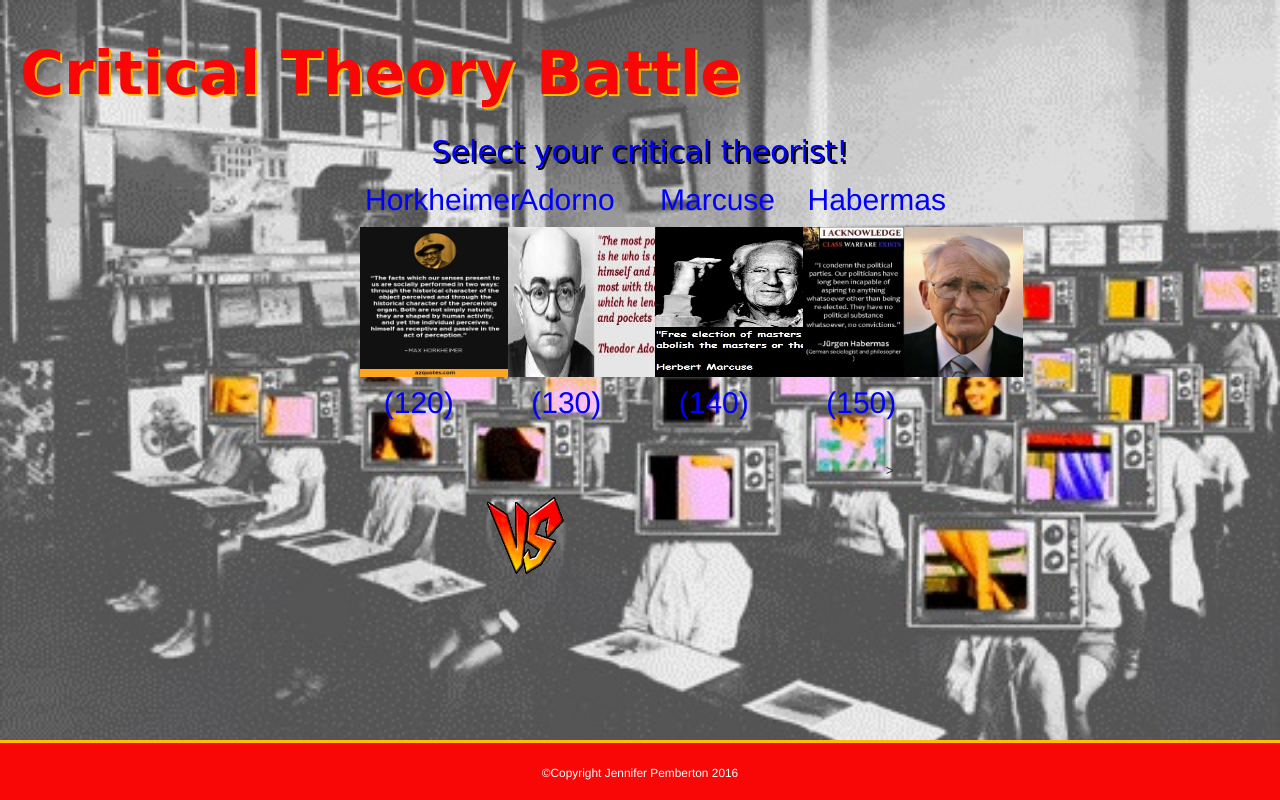
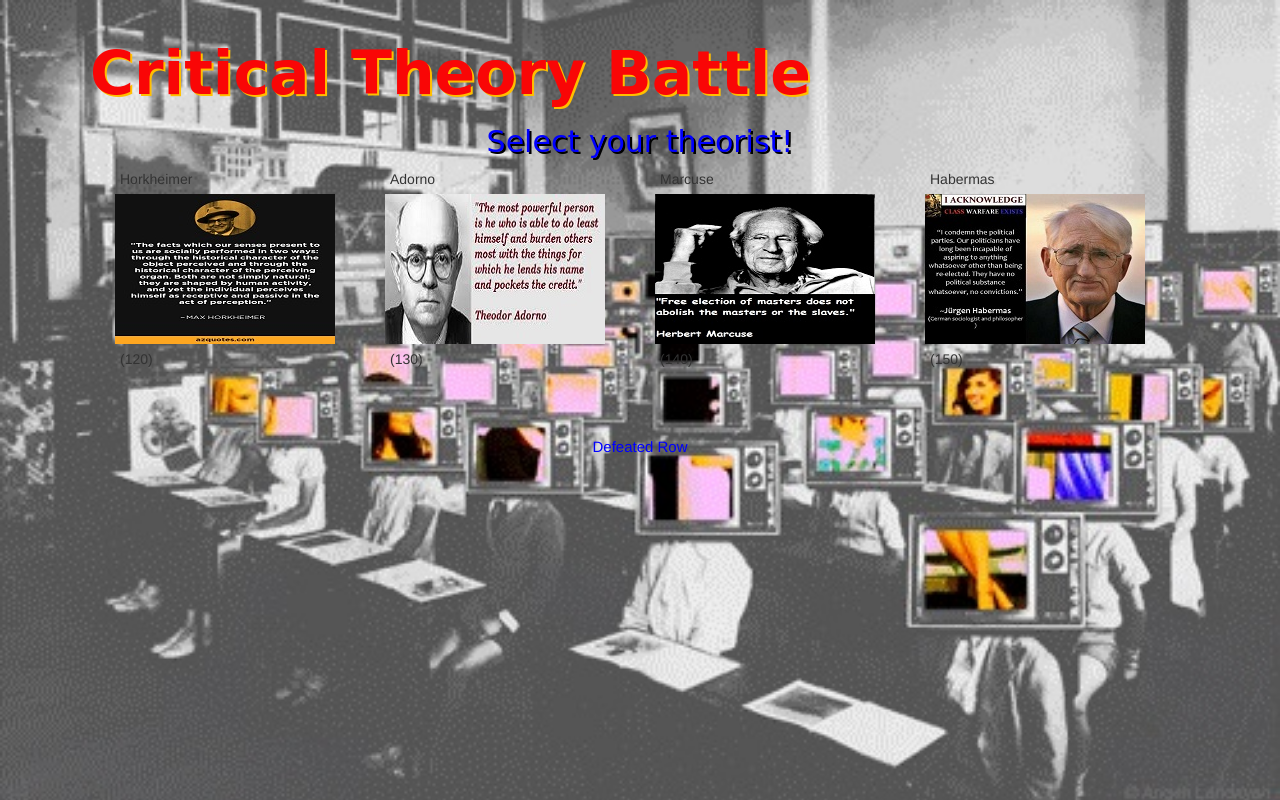
Before and after one commit to JenPhD/week-4-game, a PHP site: page / in a window 1280 px wide. Run offline with PHP 8.4, Linux system fonts and the light colour scheme.

Commit message:
interface

```diff
--- a/assets/css/style.css
+++ b/assets/css/style.css
@@ -1,8 +1,12 @@
 body {
+	background-color: #001;
 	background-image: url("../images/brainwashed-0.jpg");
 	background-repeat: no-repeat;
 	background-size: 100%;
 	font-family:"Helvetica Neue",Helvetica,Arial,sans-serif;;
+}
+
+.container {
 }
 
 h1 {color: #f90606;
@@ -13,10 +17,6 @@
 	margin-top: 40px;
 	text-align: left;
 	text-shadow: 2px 2px #ffbf00;
-}
-
-.container {
-
 }
 
 .theorist .opponent .player .lostTheorist{
@@ -46,9 +46,9 @@
 	text-shadow: 2px 2px black;
 }
 
-#theorist, #player-header, #opponent-header #vs-header{
+#theorist, #player-header, #opponent-header, #defeated-header {
 	color: #0000ff;
-	font-size: 30px;
+	font-size: 15px;
 	text-align: center;
 }
 
@@ -72,7 +72,7 @@
 	text-align: center;
 }
 
-#battle h2 {
+#debate h2 {
 	background-color: rgba(0, 0, 0, 0.3);
 	border-radius: 15px;
 	color: white;
@@ -83,12 +83,5 @@
 }
 
 .footer {
-	background-color: #f90606;
-	border-top: solid;
-	border-color: #ffbf00;
-	color: white;
-	display: flex;
-  	justify-content: center;
-  	align-items: center;
-  	text-align: center;
+
   	}
--- a/assets/javascript/game.js
+++ b/assets/javascript/game.js
@@ -1,42 +1,46 @@
-$( document ).ready(function(){
+$(document).ready(function() {
 
-	//click event to pick a theorist
-	var theorist = new Array(4);
-	theorist[0] = new Theorist ('Horkheimer', 'horkheimer.jpg', 120, 16, 23);
-	theorist[1] = new Theorist ('Adorno', 'adorno.jpg', 130, 18, 24);
-	theorist[2] = new Theorist ('Marcuse', 'marcuse.jpg', 140, 20, 35);
-	theorist[3] = new Theorist ('Habermas', 'habermas.jpg', 150, 22, 59);
+//fade in header
+$(':header').hide().fadeIn(1500);
+$('#action').hide().fadeIn(1500);
+
+	var theorists = new Array(4);
+	theorists[0] = new Theorist ('Horkheimer', 'horkheimer.jpg', 120, 16, 23);
+	theorists[1] = new Theorist ('Adorno', 'adorno.jpg', 130, 18, 24);
+	theorists[2] = new Theorist ('Marcuse', 'marcuse.jpg', 140, 20, 35);
+	theorists[3] = new Theorist ('Habermas', 'habermas.jpg', 150, 22, 59);
+
+console.log(theorists);
 
 	var hitpoints = [120, 130, 140, 150];
 
 	var player = -1;
 	var opponent = -1;
-	var defeatedArray = new Array;  // Array of defeated opponents
+	var defeatedRow = new Array;  // Array of defeated opponents
 	var roundOver = false;
 	var numWins = 0;
 
 	function Theorist(name, image, health, attack, counter) {
-		this.name = 'name';
-		this.image = 'image';
-		this.health = 'health';
-		this.attack = 'attack';
-		this.counter = 'counter';
+		this.name = name;
+		this.image = image;
+		this.health = health;
+		this.attack = attack;
+		this.counter = counter;
 		this.status = 'available';
 	}
 
 	function showTheoristPool() {
-		//$('#theorist').empty();
-		var ctr;
-		for (ctr = 0; ctr < theorist.length; ctr++) {
+		$('#theorists').empty();
+		for (ctr = 0; ctr < theorists.length; ctr++) {
 			// Check to see if they have been selected to play first
 			// Will also need to check if they have been eliminated
-			if (theorist[ctr].status == 'opponent') {
+			if (theorists[ctr].status == 'available') {
 				var $newTheorist = $('<div>')
-					//.addClass('theorist col-sm-3')
+					.addClass('theorist col-sm-3')
 					.attr('theorist-id', ctr)
-					.html('<span class="name">'+ theorist[ctr].name + '</span><img src="../assets/images/'+ theorist[ctr].image +'"><span class="points">('+ theorist[ctr].health + ')</span>');
+					.html('<span class="name">'+ theorists[ctr].name + '</span><img src="assets/images/'+ theorists[ctr].image +'"><span class="points">('+ theorists[ctr].health + ')</span>');
 					// $newTheorist.on('click', selectTheorist(ctr));
-				$('#theorist').append($newTheorist);
+				$('#theorists').append($newTheorist);
 			}
 		}
 		$('.theorist').on('click', function() {
@@ -47,63 +51,66 @@
 	function showPlayer(index) {
 		var $newPlayer = $('<div>')
 			.addClass(' player col-sm-offset-1 col-sm-3 ')
-			.html('<span class="name">'+ theorist[index].name + ' (' + theorist[index].health + ')</span><img src="../assets/images/'+ theorist[index].image +'"><span class="points">'+ 'Attack ' + theorist[index].attack + ' | Counter ' +  + theorist[index].counter +'</span>');
+			.html('<span class="name">'+ theorists[index].name + ' (' + theorists[index].health + ')</span><img src="assets/images/'+ theorists[index].image +'"><span class="points">'+ 'Attack ' + theorists[index].attack + ' | Counter ' +  + theorists[index].counter +'</span>');
 		$('#player').html($newPlayer);
 		$('#player-header').html('Player');
-		$('#versus').html('<img src="..assets/images/vs.png">');
+		$('#versus').html('<img src="assets/images/vs3.png">');
 	}
 
 	function showOpponent(index) {
 		var $newOpponent = $('<div>')
 			.addClass('opponent col-sm-offset-1 col-sm-3 ')
-			.html('<span class="name">'+ theorist[index].name + ' (' + theorist[index].health + ')</span><img src="../assets/images/'+ theorist[index].image +'"><span class="points">'+ 'Attack ' + theorist[index].attack + ' | Counter ' +  + theorist[index].counter +'</span>');
+			.html('<span class="name">'+ theorists[index].name + ' (' + theorists[index].health + ')</span><img src="assets/images/'+ theorists[index].image +'"><span class="points">'+ 'Attack ' + theorists[index].attack + ' | Counter ' +  + theorists[index].counter +'</span>');
 		$('#opponent').html($newOpponent);
 		$('#opponent-header').html('Opponent');
-		$('#versus').html('<img src="../assets/images/#.png"><h3>Communicative Action!<h3>');
+		$('#versus').html('<img src="assets/images/debate.jpg"><h3>Go!<h3>');
 	}
-	function battle() {
-		theorist[opponent].health = theorist[opponent].health	- theorist[player].attack;
-		theorist[player].health = theorist[player].health	- theorist[opponent].counter;
-		if (theorist[opponent].health < 1) {
+
+	function debate() {
+		theorists[opponent].health = theorists[opponent].health	- theorists[player].attack;
+		theorists[player].health = theorists[player].health	- theorists[opponent].counter;
+		if (theorists[opponent].health < 1) {
 			// Round over, player wins
-			theorist[opponent].health = 0;
-			theorist[opponent].status = 'lost';
+			theorists[opponent].health = 0;
+			theorists[opponent].status = 'lost';
 			nextRound();
-		} else if (theorist[player].health < 1) {
+		} else if (theorists[player].health < 1) {
 			// Round over, opponent wins
-			theorist[player].health = 0;
+			theorists[player].health = 0;
 			gameOver();
 		}
-		theorist[player].attack = theorist[player].attack + 5;
+		theorists[player].attack = theorists[player].attack + 5;
 		refreshDisplay();
 	}
 
 	function nextRound() {
-		defeatedArray.push(opponent);
+		defeatedRow.push(opponent);
 		numWins++;
 		if (numWins > 2) {
 			playerWins();
 		}
 		opponent = -1;
-		theorist[player].health = hitpoints[player];
+		theorists[player].health = hitpoints[player];
 		$('#opponent').empty();
 		refreshDisplay();
 		$('#lost').empty();
-		showDefeatedArray();
+		showDefeatedRow();
 	}
+
 	function gameOver() {
-		$('#battle').html("<h2>Game Over!<h2>");
+		$('#debate').html("<h2>Game Over<h2>");
 	}
+
 	function playerWins() {
-		$('#battle').html('<h2>You win! Now go read something!<span class="name">'+ theorist[player].name + '</span><img src="assets/images/'+ theorist[player].image +'"><span class="points"> </span></h2>');
+		$('#debate').html('<h2>Winner, winner, chicken dinner!!<span class="name">'+ theorists[player].name + '</span><img src="assets/images/'+ theorists[player].image +'"><span class="points"> </span></h2>');
 	}
 	function refreshDisplay () {
 		showTheoristPool();
 		if (player != -1) {
 			showPlayer(player);
-			if (defeatedArray.length > 1) {
-				$('#action').html("Final battle");
-			} else if (defeatedArray.length > 0) {
+			if (defeatedRow.length > 1) {
+				$('#action').html("Final debate");
+			} else if (defeatedRow.length > 0) {
 				$('#action').html("Select your next opponent");
 			} else {
 				$('#action').html("Select your opponent");
@@ -111,19 +118,19 @@
 		}
 		if (opponent != -1) {
 			showOpponent(opponent);
-			if (defeatedArray.length < 2) {
-				// Don't show this for the final battle
-				$('#action').html("Start your engines!");
+			if (defeatedRow.length < 2) {
+				// Don't show this for the final race
+				$('#action').html("One minute debate warning!");
 			}
 		}
 	}
-	function showDefeatedArray() {
-		for (ctr = 0; ctr < theorist.length; ctr++) {
+	function showDefeatedRow() {
+		for (ctr = 0; ctr < theorists.length; ctr++) {
 			$('#lost').empty;
-				if (theorist[ctr].status == 'lost') {
+				if (theorists[ctr].status == 'lost') {
 					var $lostTheorist = $('<div>')
 						.addClass('lostTheorist col-sm-3 ')
-						.html('<span class="name">'+ theorist[ctr].name + '</span><img src="assets/images/'+ theorist[ctr].image +'"><span> </span>');
+						.html('<span class="name">'+ theorists[ctr].name + '</span><img src="assets/images/'+ theorists[ctr].image +'"><span> </span>');
 					$('#lost').append($lostTheorist);
 				}
 		}
@@ -132,18 +139,18 @@
 		if (player === -1 && opponent === -1 ) {
 			// Nothing selected so this is the player
 			player = index;
-			theorist[player].status = 'player';
+			theorists[player].status = 'player';
 		} else if (opponent === -1) {
 			// player already picked, so pick the opponent
 			opponent = index;
-			theorist[opponent].status = 'opponent';
+			theorists[opponent].status = 'opponent';
 		}
 		refreshDisplay();
 	}
 
 	$('#versus').on('click', function () {
 		if (player > -1 && opponent > -1) {
-			battle();
+			debate();
 		}
 	});
 
--- a/index.html
+++ b/index.html
@@ -11,67 +11,43 @@
   <link rel="stylesheet" href="https://maxcdn.bootstrapcdn.com/bootstrap/3.3.6/css/bootstrap.min.css" integrity="sha384-1q8mTJOASx8j1Au+a5WDVnPi2lkFfwwEAa8hDDdjZlpLegxhjVME1fgjWPGmkzs7" crossorigin="anonymous">
   <!-- Optional theme -->
   <link rel="stylesheet" href="https://maxcdn.bootstrapcdn.com/bootstrap/3.3.6/css/bootstrap-theme.min.css" integrity="sha384-fLW2N01lMqjakBkx3l/M9EahuwpSfeNvV63J5ezn3uZzapT0u7EYsXMjQV+0En5r" crossorigin="anonymous">
-  <link href="assets/css/sticky-footer.css" type="text/css" rel="stylesheet">
+  <!-- sticky footer -->
+  <!--<link href="assets/css/sticky-footer.css" type="text/css" rel="stylesheet"> -->
+
+  <!-- Site specific overrides -->
 	<link rel="stylesheet" type="text/css" href="assets/css/style.css">
 </head>
-
-<body data-pinterest-extension-installed="cr1.39.1">
-
-  <header>
-    <h1 class="title"><strong><em>Critical Theory Battle</em></strong></h1>
-  </header>
-
+<body>
   <div class="container">
+    <h1 class="title"><strong>Critical Theory Battle</strong></h1>
     <div id="characters" class="characters"></div>
     <div id="opponents" class="row">
-      <div id="action" class="col-sm-12">Select your critical theorist!</div>
-        <div id="theorist" class="theorist col-sm-12">
-          <div class="theorist col-sm-3" theorist-id="0">
-            <span class="name">Horkheimer</span>
-            <img src="assets/images/horkheimer.jpg" height=150 width=150>
-            <span class="points">(120)</span>
-          </div>
-          <div class="theorist col-sm-3" theorist-id="1">
-            <span class="name">Adorno</span>
-            <img src="assets/images/adorno.jpg" height=150 width=220>
-            <span class="points">(130)</span>
-          </div>
-          <div class="theorist col-sm-3" theorist-id="2">
-            <span class="name">Marcuse</span>
-            <img src="assets/images/marcuse.jpg" height=150 width=220>
-            <span class="points">(140)</span>
-          </div>
-          <div class="theorist col-sm-3" theorist-id="3">
-            <span class="name">Habermas</span>
-            <img src="assets/images/habermas.jpg" height=150 width=220>
-            <span class="points">(150)</span>
-          </div>
-        </div>
+      <div id="action" class="col-sm-12">Select your theorist!</div>
+      <div id="theorists" class="theorists col-sm-12"></div>
     </div>
-    <div id="battle" class="row">
-        <div id="battle-header" class="row">
-          <div id="player-header" class="col-sm-offset-1 col-sm-3"></div>>
+    <div id="debate" class="row">
+        <div id="debate-header" class="row">
+          <div id="player-header" class="col-sm-offset-1 col-sm-3"></div>
           <div id="opponent-header" class="col-sm-offset-4 col-sm-3"></div>
         </div>
       <div id="player"></div>
       <div id="versus" class="col-sm-offset-1 col-sm-2"></div>
-        <img src="assets/images/vs3.png" height=80 width=80>
       <div id="opponent"></div>
     </div>
-  </div>
-  <!--end container-->
-  <footer class="footer">
-    <div class="container">
-      <small>&copy;Copyright Jennifer Pemberton 2016</small>
+    <div id="defeated" class="row">
+      <div id="defeated-header" class="col-sm-12">Defeated Row</div>
+      <div id="lost" class="col-sm-12"></div>
     </div>
-  </footer>
+  </div><!--end container-->
+  <!-- <footer>
+      <span class="pull-right"><small>&copy;Copyright Jennifer Pemberton 2016</small></span>
+  </footer> -->
 
-  <!-- jQuery (necessary for Bootstrap's JavaScript plugins) -->
-  <script src="https://ajax.googleapis.com/ajax/libs/jquery/2.2.4/jquery.min.js"></script></script>
+  <!-- jQuery 2.2.4 -->
+  <script src="https://ajax.googleapis.com/ajax/libs/jquery/2.2.4/jquery.min.js"></script>
   <!-- Latest compiled and minified JavaScript -->
   <script src="https://maxcdn.bootstrapcdn.com/bootstrap/3.3.6/js/bootstrap.min.js" integrity="sha384-0mSbJDEHialfmuBBQP6A4Qrprq5OVfW37PRR3j5ELqxss1yVqOtnepnHVP9aJ7xS" crossorigin="anonymous"></script>
   <!-- Local javascript operations file -->
   <script src="assets/javascript/game.js"></script>
-
 </body>
 </html>
```
Also changed, not shown: assets/images/adorno.jpg, assets/images/debate.jpg (added), assets/images/habermas.jpg, assets/images/horkheimer.jpg, assets/images/marcuse.jpg.
